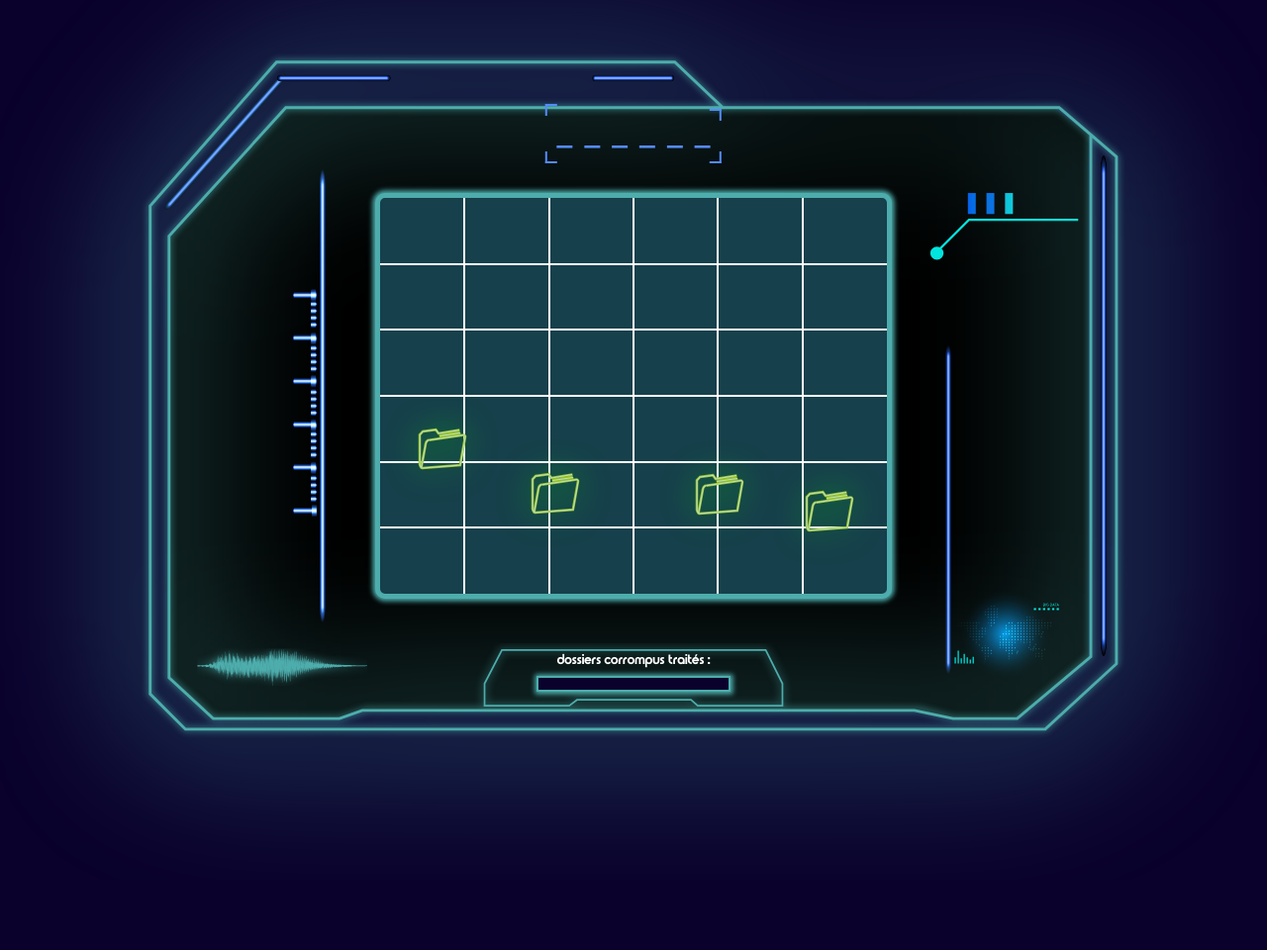
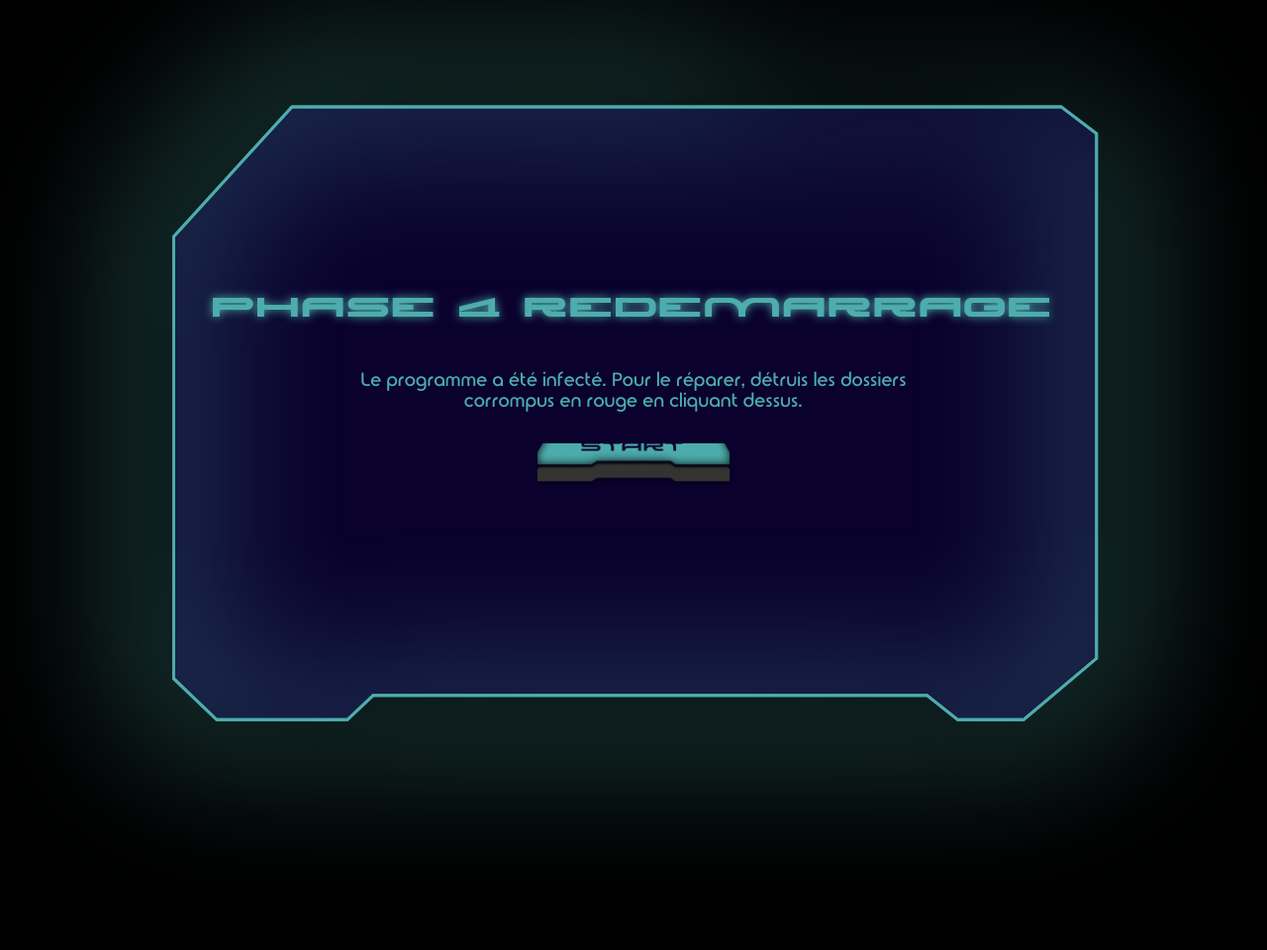
Before and after one commit to nathan74490/saveyourbuddy, a PHP site: page / in a window 1280 px wide. Shown: the whole page at 99% size. Run offline with PHP 8.4, Linux system fonts and the light colour scheme.

Commit message:
added transition screens

```diff
--- a/bateau.css
+++ b/bateau.css
@@ -481,7 +481,7 @@ h2 {
 
 
 /* ============== */
-/* CONFIRMATION BUTTON (LEFT EXACTLY AS WAS) */
+/* CONFIRMATION BUTTON */
 /* ============== */
 .confirmation-section {
     width: 100%;
@@ -521,6 +521,32 @@ h2 {
     transform: scale(0.95);
 }
 
+.start-button {
+    width: 100px;
+    height: 50px;
+    background-size: cover;
+    background-repeat: no-repeat;
+    border: none;
+    cursor: pointer;
+    display: block;
+    margin: 0 auto;
+    transition: transform 0.1s ease;
+}
+
+.start-button:active {
+    transform: scale(0.95);
+}
+
+.transition-button {
+    background-repeat: no-repeat;
+    position: relative;
+    width: 200px;
+    margin: 0 auto;
+    cursor: pointer;
+    display: block;
+    overflow: hidden;
+}
+
 .confirm-button {
     background-repeat: no-repeat;
     position: relative;
@@ -556,3 +582,123 @@ h2 {
 .confirm-button:active .confirm-image {
     transform: translateY(10px);
 }
+
+#start-button {
+    position: relative;
+    width: 200px;
+    height: 50px;
+    margin: 0 auto;
+    cursor: pointer;
+    display: block;
+    overflow: hidden;
+}
+
+#start-button .button-image {
+    position: absolute;
+    top: 0;
+    left: 0;
+    width: 100%;
+    height: 100%;
+    object-fit: contain;
+    z-index: 1;
+}
+
+#start-button .confirm-image {
+    position: absolute;
+    top: -15px;
+    left: 0;
+    width: 100%;
+    height: 100%;
+    object-fit: contain;
+    z-index: 2;
+    transition: transform 0.1s ease;
+}
+
+#start-button:active .confirm-image {
+    transform: translateY(10px);
+}
+
+#continue-button {
+    position: relative;
+    width: 200px;
+    height: 50px;
+    margin: 0 auto;
+    cursor: pointer;
+    display: block;
+    overflow: hidden;
+}
+
+#continue-button .button-image {
+    position: absolute;
+    top: 0;
+    left: 0;
+    width: 100%;
+    height: 100%;
+    object-fit: contain;
+    z-index: 1;
+}
+
+#continue-button .confirm-image {
+    position: absolute;
+    top: -15px;
+    left: 0;
+    width: 100%;
+    height: 100%;
+    object-fit: contain;
+    z-index: 2;
+    transition: transform 0.1s ease;
+}
+
+#continue-button:active .confirm-image {
+    transform: translateY(10px);
+}
+
+/* ============== */
+/* START & TRANSITION SCREENS */
+/* ============== */
+.start-screen,
+.transition-screen {
+  position: absolute;
+  top: 50%;
+  left: 50%;
+  transform: translate(-50%, -50%);
+  width: 100%;
+  height: 140%;
+  background-color: #000;
+  display: none;
+  flex-direction: column;
+  justify-content: center;
+  align-items: center;
+  z-index: 1000;
+  background-image: url('./assets/images/blank_info.svg');
+  background-position: center;
+  background-size: contain;
+  background-repeat: no-repeat;
+}
+
+.start-screen h2 {
+  font-family: 'serpent';
+  color: var(--cyan);
+  font-size: 1.5rem;
+  margin-bottom: 1rem;
+  text-shadow: 0 0 10px var(--cyan);
+}
+
+.start-screen p,
+.transition-message {
+  font-family: 'astonpoliz';
+  color: var(--cyan);
+  width: 50%;
+  text-align: center;
+  font-size: 1.2rem;
+  margin: 2rem 0;
+}
+
+.transition-title {
+    font-family: 'serpent';
+    color: var(--cyan);
+    width: 50%;
+    text-align: center;
+    font-size: 1.2rem;
+    margin: 2rem 0;
+  }
--- a/bateau.js
+++ b/bateau.js
@@ -12,6 +12,17 @@ const squareColors = {
 
 const codeDigits = ['_', '_', '_', '_', '_', '_'];
 const cardImages = ['anchor', 'coral', 'helmet', 'medusa', 'O2', 'shell'];
+
+// Game states
+const gameStates = {
+  START: 'start',
+  GAME1: 'game1',
+  TRANSITION1: 'transition1',
+  GAME2: 'game2',
+  TRANSITION2: 'transition2',
+  GAME3: 'game3',
+  END: 'end'
+};
 
 // =========================================================================
 // DOM ELEMENTS
@@ -32,6 +43,7 @@ let currentScore = 0;
 let game1Interval;
 let activePoint = null;
 let gamesCompleted = 0;
+let currentGameState = gameStates.START;
 
 // =========================================================================
 // RADAR POINTS CONFIGURATION
@@ -316,12 +328,8 @@ function updateScoreForGame1() {
   if (currentScore >= maxGame1Score) {
     clearInterval(game1Interval);
     gameContainer1.innerHTML = '';
-    document.querySelector('.container-1').style.display = 'none';
-    document.querySelector('.container-2').style.display = 'flex';
-    document.querySelector('.progress').classList.add('hidden');
-    stopRandomSquareGame();
-    const randomDigits = [Math.floor(Math.random() * 10), Math.floor(Math.random() * 10)];
-    revealCodeDigits(0, randomDigits.map(String));
+    showTransitionScreen("la capsule est a 6000 m de profondeur mais on ne connais pas sa localisation. Trouve la grâce au radar et vérifie les informations lorsque tu clique sur les points.", "phase 2 redémarrage");
+    currentGameState = gameStates.TRANSITION1;
   }
 }
 
@@ -485,9 +493,66 @@ function revealCodeDigits(startIndex, digits) {
 }
 
 // =========================================================================
+// SCREEN MANAGEMENT
+// =========================================================================
+function showStartScreen() {
+  currentGameState = gameStates.START;
+  document.querySelector('.start-screen').style.display = 'flex';
+  document.querySelectorAll('.container-1, .container-2, .container-3, #end-screen, .transition-screen').forEach(el => {
+    el.style.display = 'none';
+  });
+}
+
+function showTransitionScreen(message, title) {
+  currentGameState = gameStates[`TRANSITION${gamesCompleted + 1}`];
+  const transitionScreen = document.querySelector('.transition-screen');
+
+  transitionScreen.querySelector('.transition-title').textContent = title || 'Transition';
+  transitionScreen.querySelector('.transition-message').textContent = message;
+
+  transitionScreen.style.display = 'flex';
+
+  // Hide all game containers
+  document.querySelectorAll('.container-1, .container-2, .container-3').forEach(el => {
+    el.style.display = 'none';
+  });
+}
+
+function hideTransitionScreen() {
+  document.querySelector('.transition-screen').style.display = 'none';
+}
+
+function startGame1() {
+  currentGameState = gameStates.GAME1;
+  document.querySelector('.start-screen').style.display = 'none';
+  document.querySelector('.container-1').style.display = 'grid';
+  startRandomSquareGame();
+}
+
+function continueToNextGame() {
+  hideTransitionScreen();
+
+  if (currentGameState === gameStates.TRANSITION1) {
+    currentGameState = gameStates.GAME2;
+    document.querySelector('.progress').classList.add('hidden');
+    document.querySelector('.container-2').style.display = 'flex';
+    const randomDigits = [Math.floor(Math.random() * 10), Math.floor(Math.random() * 10)];
+    revealCodeDigits(0, randomDigits.map(String));
+  }
+  else if (currentGameState === gameStates.TRANSITION2) {
+    currentGameState = gameStates.GAME3;
+    document.querySelector('.container-3').style.display = 'flex';
+    document.querySelector('.progress-2').classList.remove('hidden');
+    const randomDigits = [Math.floor(Math.random() * 10), Math.floor(Math.random() * 10)];
+    revealCodeDigits(2, randomDigits.map(String));
+  }
+}
+
+// =========================================================================
 // GAME END FUNCTIONS
 // =========================================================================
 function showEndScreen() {
+  currentGameState = gameStates.END;
   document.querySelector('.container-1').style.display = 'none';
   document.querySelector('.container-2').style.display = 'none';
   document.querySelector('.container-3').style.display = 'none';
@@ -547,20 +612,6 @@ function displayCapsuleInfo(capsuleName) {
   }
 }
 
-function decryptCapsuleData(capsuleName) {
-  const capsule = capsules.find(c => c.name === capsuleName);
-  if (capsule && capsule.name.includes('?')) {
-    capsule.name = "Decrypted Name";
-    capsule.manufacturer = "Decrypted Manufacturer";
-    capsule.year = "Decrypted Year";
-    capsule.depthLimit = "Decrypted Depth Limit";
-    capsule.survivalTime = "Decrypted Survival Time";
-    capsule.extendedSurvivalTime = "Decrypted Extended Survival Time";
-    capsule.material = "Decrypted Material";
-    capsule.color = ["Decrypted Color 1", "Decrypted Color 2"];
-  }
-}
-
 // =========================================================================
 // GAME CONTROL FUNCTIONS
 // =========================================================================
@@ -577,16 +628,15 @@ function stopRandomSquareGame() {
 // =========================================================================
 // EVENT LISTENERS
 // =========================================================================
+document.getElementById('start-button').addEventListener('click', startGame1);
+document.getElementById('continue-button').addEventListener('click', continueToNextGame);
 
 document.getElementById('confirm-button').addEventListener('click', () => {
   const confirmationMessage = document.getElementById('confirmation-message');
 
   if (activePoint && activePoint.getAttribute('data-label') === 'HYDRA-3X') {
-    document.querySelector('.container-2').style.display = 'none';
-    document.querySelector('.container-3').style.display = 'flex';
-    document.querySelector('.progress-2').classList.remove('hidden');
-    const randomDigits = [Math.floor(Math.random() * 10), Math.floor(Math.random() * 10)];
-    revealCodeDigits(2, randomDigits.map(String));
+    showTransitionScreen("Retrouve les paires  pour restaurer les données et reactiver les connexions a la capsule.", "phase 3 redémarrage");
+    currentGameState = gameStates.TRANSITION2;
   } else {
     confirmationMessage.textContent = 'Échec ! Ce n\'est pas la bonne capsule.';
     confirmationMessage.style.color = 'red';
@@ -596,8 +646,13 @@ document.getElementById('confirm-button').addEventListener('click', () => {
 // =========================================================================
 // INITIALIZATION
 // =========================================================================
-updateScoreForGame1();
-renderGridLines();
-setupRadarPoints();
-startRandomSquareGame();
-initializeMemoryGame();
+function initializeGame() {
+  showStartScreen();
+  updateScoreForGame1();
+  renderGridLines();
+  setupRadarPoints();
+  initializeMemoryGame();
+}
+
+// Start the game
+initializeGame();
--- a/index.html
+++ b/index.html
@@ -9,6 +9,24 @@
 </head>
 
 <body>
+    <div class="start-screen">
+        <h2>phase 1 redemarrage</h2>
+        <p>Le programme a été infecté. Pour le réparer, détruis les dossiers corrompus en rouge en cliquant dessus.</p>
+        <div id="start-button" class="confirm-button">
+            <img src="./assets/images/button.png" alt="Button" class="button-image">
+            <img src="./assets/images/transition.png" alt="Start" class="confirm-image">
+        </div>
+    </div>
+
+    <div class="transition-screen">
+        <h2 class="transition-title"></h2>
+        <p class="transition-message"></p>
+        <div id="continue-button" class="confirm-button">
+            <img src="./assets/images/button.png" alt="Button" class="button-image">
+            <img src="./assets/images/transition.png" alt="Continue" class="confirm-image">
+        </div>
+    </div>
+
     <div id="code-display">
         <span id="code-text">_ _ _ _ _ _</span>
         <div class="corners top-left"></div>
```
Also changed, not shown: assets/images/transition.png (added).
